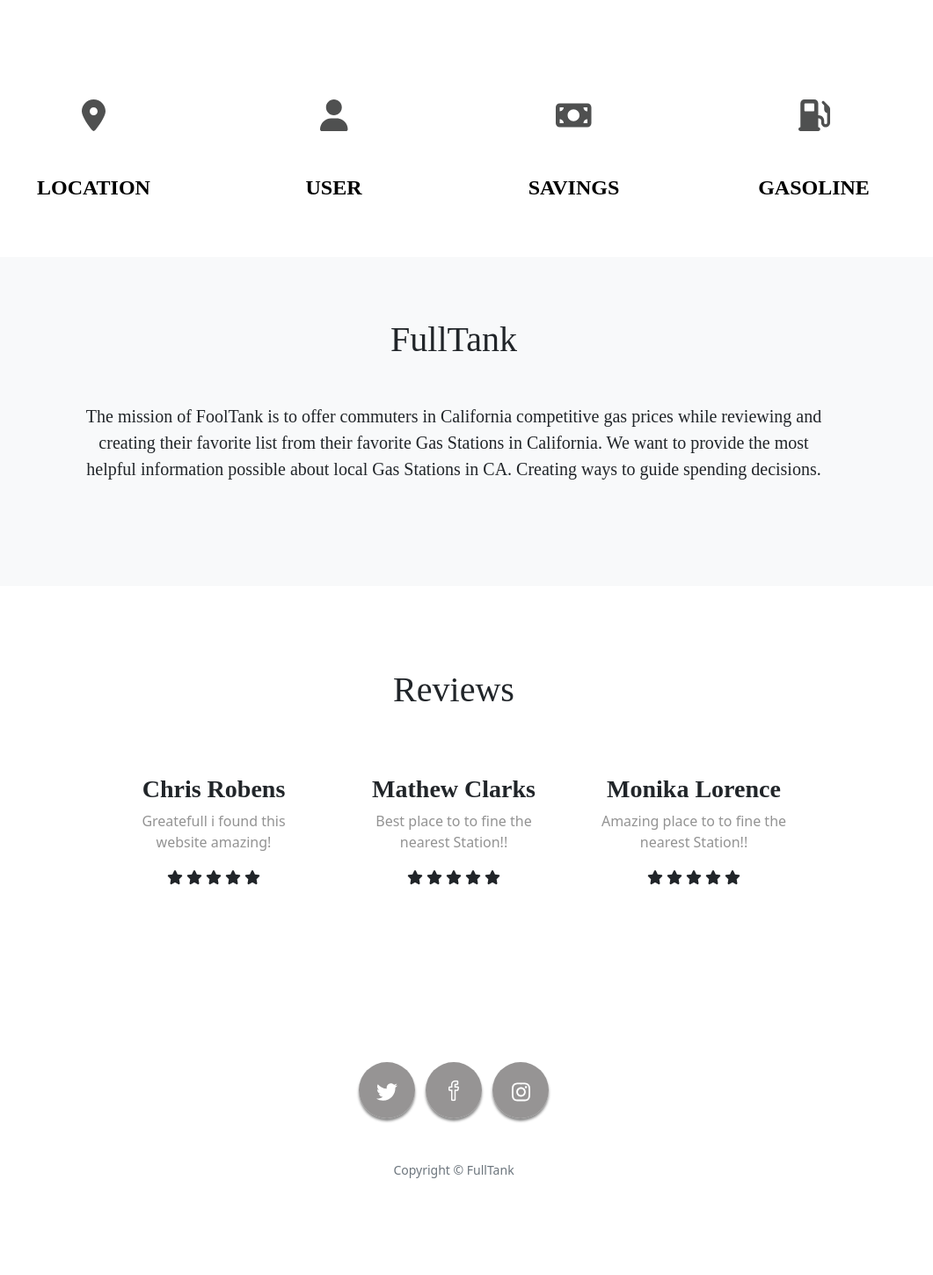
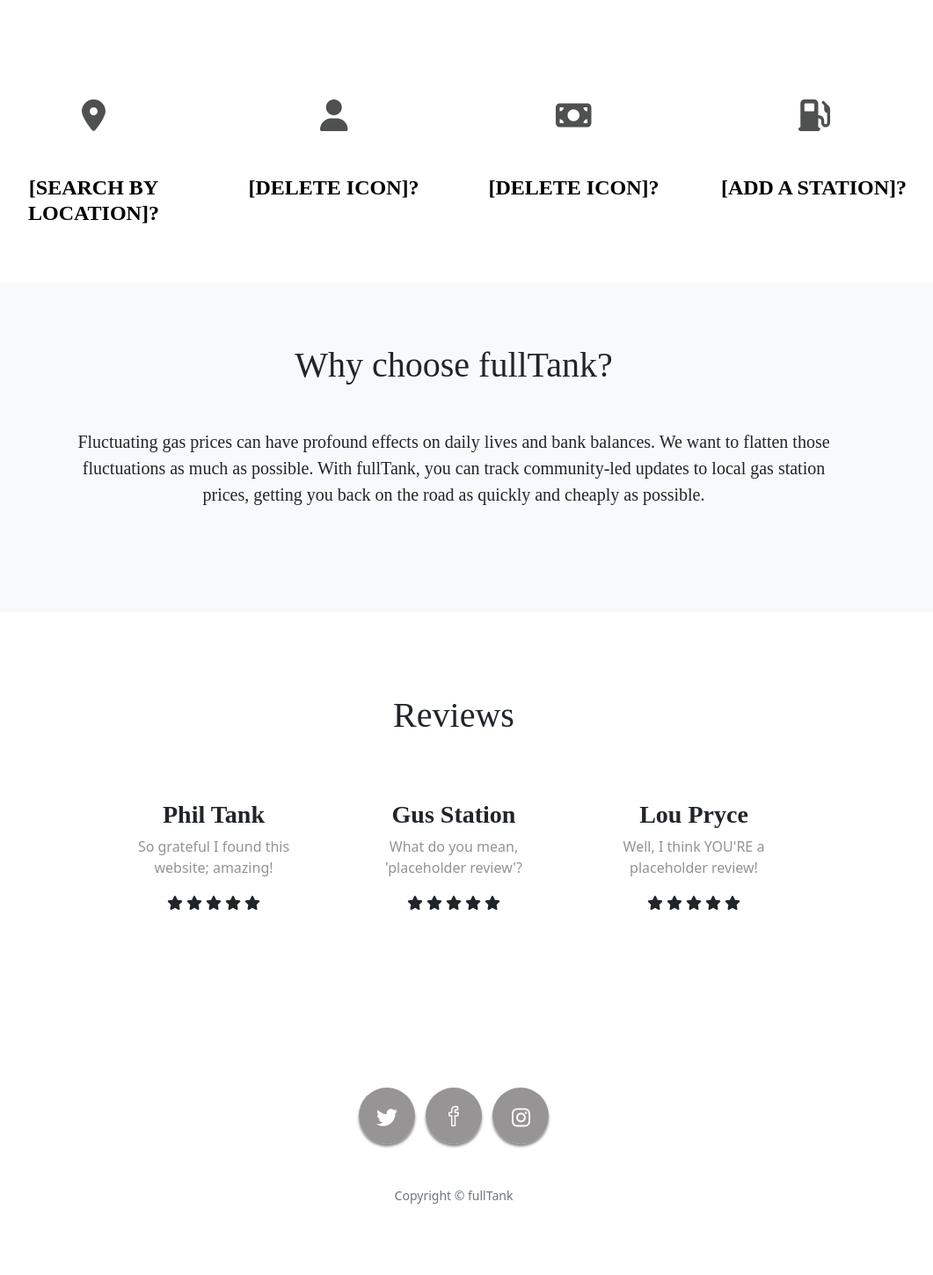
Before and after one commit to jenniferdinh1997/fullTank, a Django app: page / in a window 1280 px wide. Shown: the part 809-2258 px from the top of the page at 88% size, without its empty margins (124-1185 px from the left). Before the commit the page ends 2148 px from the top, so only its background shows below. Run offline with Django 4.2, Linux system fonts and the light colour scheme; some libraries are stand-ins or nearby versions.

Commit message:
ollo updating content

```diff
--- a/fulltank_app/templates/base.html
+++ b/fulltank_app/templates/base.html
@@ -96,7 +96,7 @@
                     <a class="social-link rounded-circle text-white" href=""><i class="fa-brands fa-instagram"></i></a>
                 </li>
             </ul>
-            <p class="text-muted small mb-0">Copyright &copy; FullTank</p>
+            <p class="text-muted small mb-0">Copyright &copy; fullTank</p>
         </div>
     </footer>
 
--- a/fulltank_app/templates/fulltank_app/station_form.html
+++ b/fulltank_app/templates/fulltank_app/station_form.html
@@ -152,9 +152,7 @@
   <div class="container px-4 px-lg-5 text-center">
     <div class="row gx-4 gx-lg-5 justify-content-center">
       <div class="col-lg-10">
-        <h1>Making a better World</h1>
-        <br />
-        <p class="lead mb-5">sfjfdf dsodksd dff f dfdokg nff</p>
+        <h1>Burn rubber, not money.</h1>
       </div>
     </div>
   </div>
--- a/fulltank_app/templates/home.html
+++ b/fulltank_app/templates/home.html
@@ -5,7 +5,7 @@
     <meta charset="UTF-8" />
     <meta http-equiv="X-UA-Compatible" content="IE=edge" />
     <meta name="viewport" content="width=device-width, initial-scale=1.0" />
-    <title>Document</title>
+    <title>fullTank</title>
     <link rel="stylesheet" href="{% static 'css/style.css' %}" />
     <link
       href="https://cdn.jsdelivr.net/npm/bootstrap@5.1.3/dist/css/bootstrap.min.css"
@@ -83,9 +83,9 @@
     <div class="masthead  d-flex align-items-center">
 
      <div class="container px-4 px-lg-5 text-center text-white" >
-         <h1 class="mn-1" id="home-brand">Welcome</h1>
-         <h2 class="mb-1" id="home-intro">Our Mission in green Energy</h2>
-         <h5 class="mb-5" id="home-mission">Green Clean energy and great amazing skills and team</h5>
+         <h1 class="mn-1" id="home-brand">Welcome to <em>fullTank</em></h1>
+         <h2 class="mb-1" id="home-intro">Burn rubber, not money.</h2>
+         <!-- <h5 class="mb-5" id="home-mission">Green Clean energy and great amazing skills and team</h5> -->
          <a id="icons" class="btn button text-white btn-xl bg-black" href="">Find Out More</a>
      </div>
      </div>
@@ -105,19 +105,19 @@
       <div class="row gx-4 gx-lg-5">
           <div class="col-lg-3 col-md-6 mb-5 mb-lg-0" id="icons">
               <span class="service-icon rounded-circle mx-auto mb-3"><i class="fa-solid fa-location-dot"></i></span>
-              <h4><strong>Location</strong></h4>
+              <h4><strong>[Search by location]?</strong></h4>
           </div>
           <div class="col-lg-3 col-md-6 mb-5 mb-lg-0" id="icons">
               <span class="service-icon rounded-circle mx-auto mb-3"><i class="fa-solid fa-user"></i></span>
-              <h4><strong>User</strong></h4>
+              <h4><strong>[Delete icon]?</strong></h4>
           </div>
           <div class="col-lg-3 col-md-6 mb-5 mb-md-0" id="icons">
               <span class="service-icon rounded-circle mx-auto mb-3"><i class="fa-solid fa-money-bill"></i></span>
-              <h4><strong>Savings</strong></h4>
+              <h4><strong>[delete icon]?</strong></h4>
           </div>
           <div class="col-lg-3 col-md-6" id="icons">
               <span class="service-icon rounded-circle mx-auto mb-3"><i class="fa-solid fa-gas-pump"></i></span>
-              <h4><strong>Gasoline</strong></h4>
+              <h4><strong>[Add a station]?</strong></h4>
           </div>
       </div>
   </div>
@@ -129,11 +129,13 @@
       <div class="row gx-4 gx-lg-5 justify-content-center">
           <div class="techs col-lg-10">
             <div class="content-section">
-              <h1 class="mb-5">FullTank</h1>
+              <h1 class="mb-5">Why choose fullTank?</h1>
               </div>
               <p class="lead mb-5">
-                The mission of FoolTank is to offer commuters in California competitive gas prices while reviewing and creating their favorite list from their favorite Gas Stations in California.
-                We want to provide the most helpful information possible about local Gas Stations in CA. Creating ways to guide spending decisions.</p>
+                Fluctuating gas prices can have profound effects on daily lives and bank balances. We want to
+                flatten those fluctuations as much as possible. With <bold>fullTank</bold>, you can track
+                community-led updates to local gas station prices, getting you back on the road as quickly and
+                cheaply as possible.</p>
           </div>
       </div>
   </div>
@@ -149,8 +151,8 @@
     <div class="row gx-2 gx-lg-5 justify-content-center">
         <div class="col-lg-3 col-md-6 mb-5 mb-lg-0">
             <span class="mx-auto mb-3"></span>
-            <h3><strong>Chris Robens</strong></h3>
-            <p class="textcolor">Greatefull i found this website amazing!</p>
+            <h3><strong>Phil Tank</strong></h3>
+            <p class="textcolor">So grateful I found this website; amazing!</p>
             <span class="fa fa-star checked"></span>
             <span class="fa fa-star checked"></span>
             <span class="fa fa-star checked"></span>
@@ -160,8 +162,8 @@
         <br>
         <div class="col-lg-3 col-md-6 mb-5 mb-lg-0">
             <span class="mx-auto mb-3"></span>
-            <h3><strong>Mathew Clarks</strong></h3>
-            <p class="textcolor">Best place to to fine the nearest Station!!</p>
+            <h3><strong>Gus Station</strong></h3>
+            <p class="textcolor">What do you mean, 'placeholder review'?</p>
             <span class="fa fa-star checked"></span>
             <span class="fa fa-star checked"></span>
             <span class="fa fa-star checked"></span>
@@ -171,8 +173,8 @@
         <br>
         <div class="col-lg-3 col-md-6 mb-5 mb-lg-0">
           <span class="mx-auto mb-3"></span>
-          <h3><strong>Monika Lorence</strong></h3>
-          <p class="textcolor">Amazing place to to fine the nearest Station!!</p>
+          <h3><strong>Lou Pryce</strong></h3>
+          <p class="textcolor">Well, I think YOU'RE a placeholder review!</p>
           <span class="fa fa-star checked"></span>
           <span class="fa fa-star checked"></span>
           <span class="fa fa-star checked"></span>
@@ -198,7 +200,7 @@
               <a class="social-link rounded-circle text-white" href=""><i class="fa-brands fa-instagram"></i></a>
           </li>
       </ul>
-      <p class="text-muted small mb-0">Copyright &copy; FullTank</p>
+      <p class="text-muted small mb-0">Copyright &copy; fullTank</p>
   </div>
 </footer>
 <script src="https://cdn.jsdelivr.net/npm/bootstrap@5.1.3/dist/js/bootstrap.bundle.min.js"
--- a/fulltank_app/templates/stations/detail.html
+++ b/fulltank_app/templates/stations/detail.html
@@ -1,6 +1,6 @@
 {% extends 'base.html' %} {% block content %}
 
-<div class="title"><h1>Details</h1></div>
+<div class="title"><h1>{{station.name}} details</h1></div>
 
 <div class="card mb-3" style="max-width: 540px">
   <div class="row g-0">
@@ -9,7 +9,7 @@
     </div>
     <div class="col-md-8">
       <div class="card-body">
-        <h5 class="card-title">{{station.name}}</h5>
+        <h5 class="card-title">{{station.name}}:</h5>
         <p class="card-text">
           The gas prices for {{station.name}} on {{station.date}} were
           ${{station.regular}} for regular, ${{station.midgrade}} for mid-grade, and ${{station.premium}} for premium.
```
Also changed, not shown: fulltank_app/templates/about.html (+10 -5 lines).
